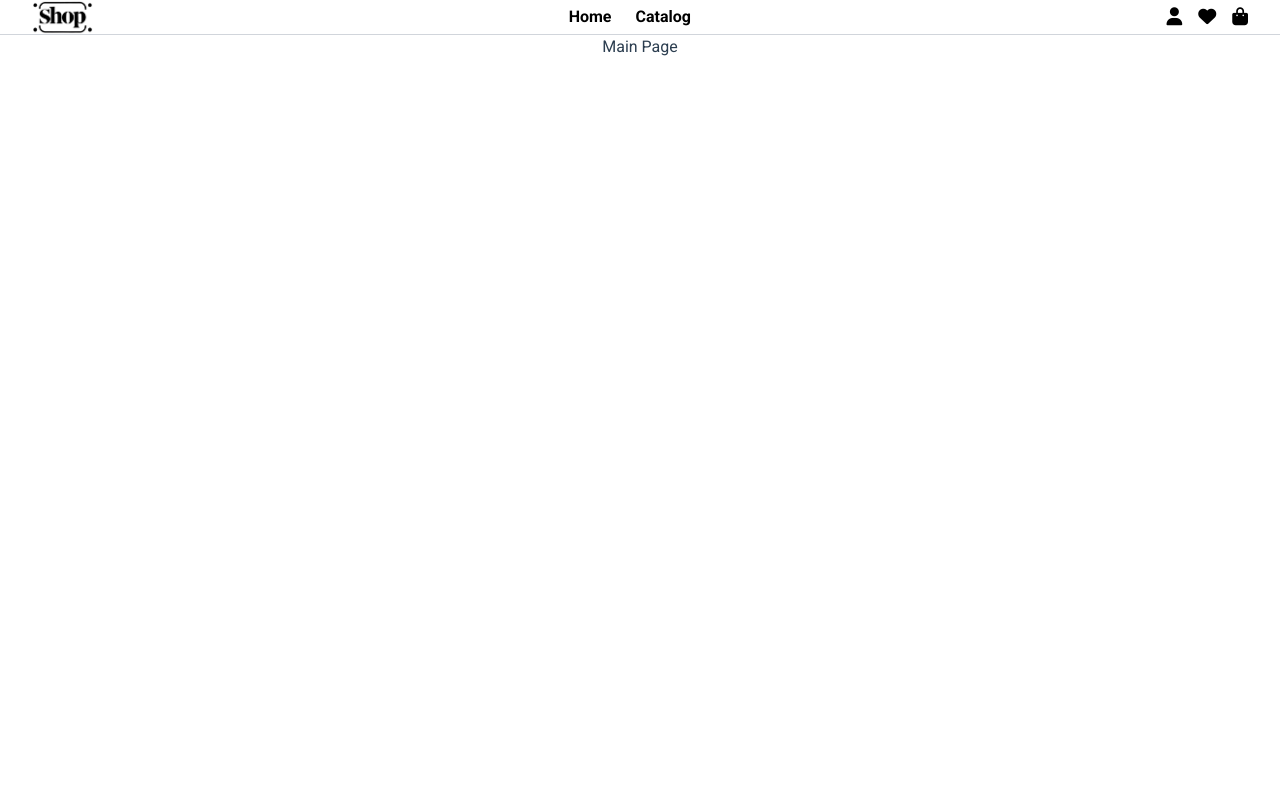
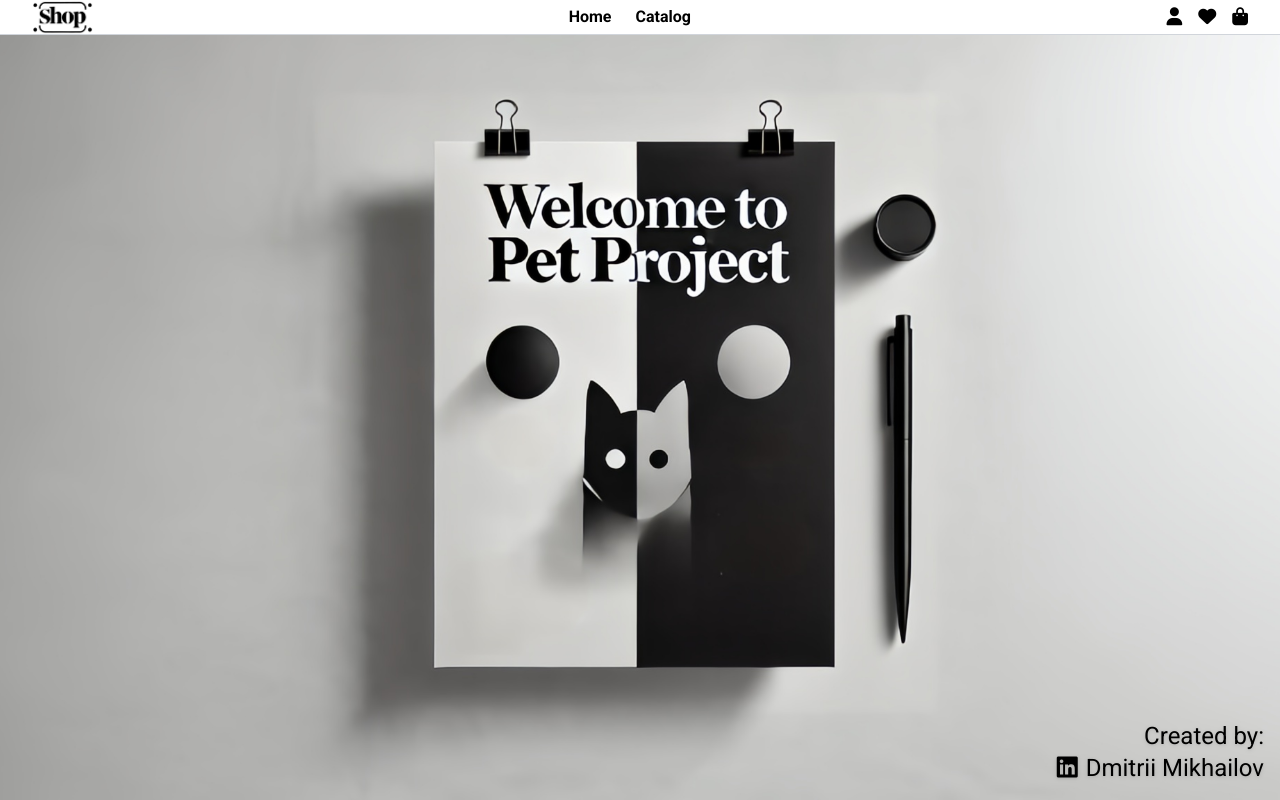
Before and after one commit to DmitriiMikhailovV/online-store, a Vue app: page / in a window 1280 px wide. Built offline with nearby package versions, Linux system fonts and the light colour scheme.

Commit message:
added Home Page

```diff
--- a/src/views/HomeView.vue
+++ b/src/views/HomeView.vue
@@ -1,13 +1,25 @@
 <template>
-  <div>
-    <h1>Main Page</h1>
+  <div
+    class="h-screen bg-cover bg-center flex justify-center items-center text-white background-image"
+  >
+    <div
+      class="absolute bottom-4 right-4 text-2xl text-black text-right drop-shadow"
+    >
+      Created by:<br />
+      <a
+        href="https://www.linkedin.com/in/dmitrii-mikhailov-12101989/"
+        target="_blank"
+        class="text-black"
+        ><i class="fa-brands fa-linkedin mr-2"></i>Dmitrii Mikhailov</a
+      >
+    </div>
   </div>
 </template>
 
-<script lang="ts">
-import { defineComponent } from 'vue'
+<script lang="ts" setup></script>
 
-export default defineComponent({
-  name: 'HomeView',
-})
-</script>
+<style scoped>
+.background-image {
+  @apply bg-[url('@/assets/main_image.png')];
+}
+</style>
```
Also changed, not shown: src/assets/main_image.png (added).
